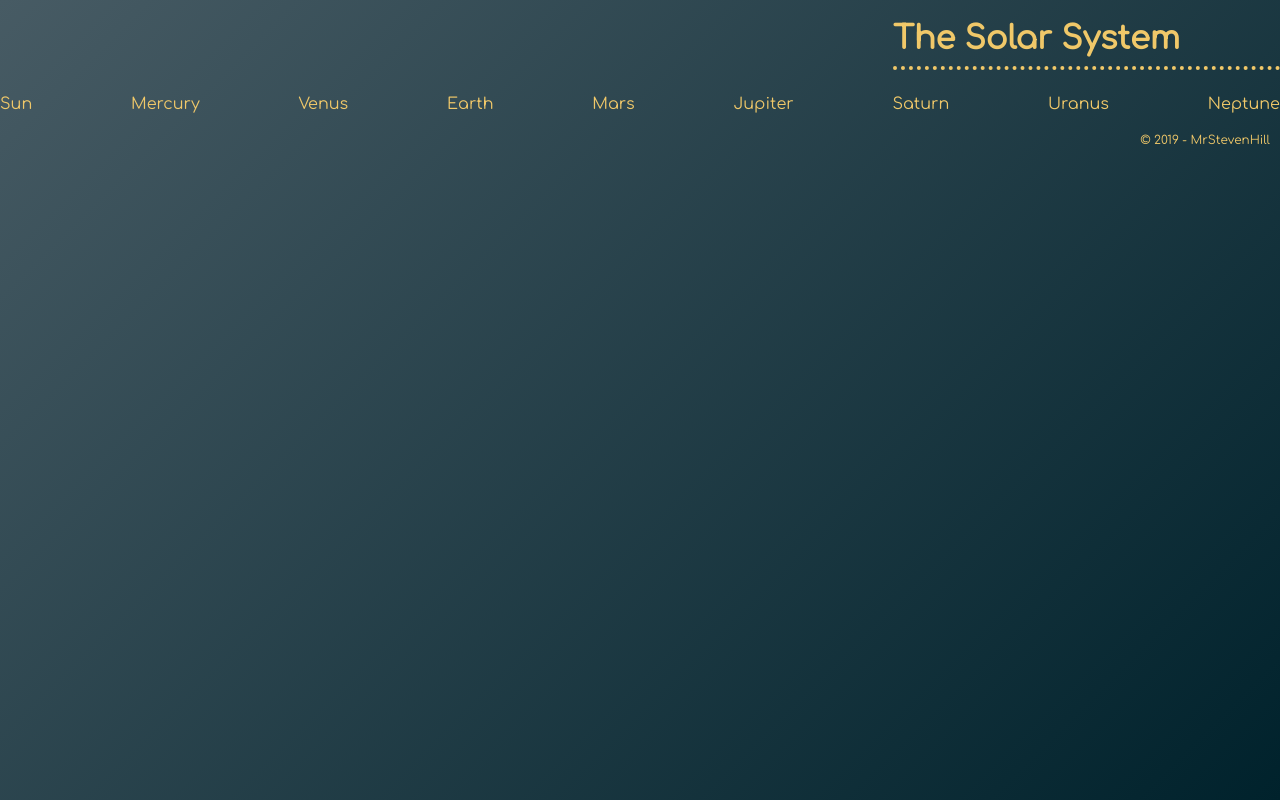
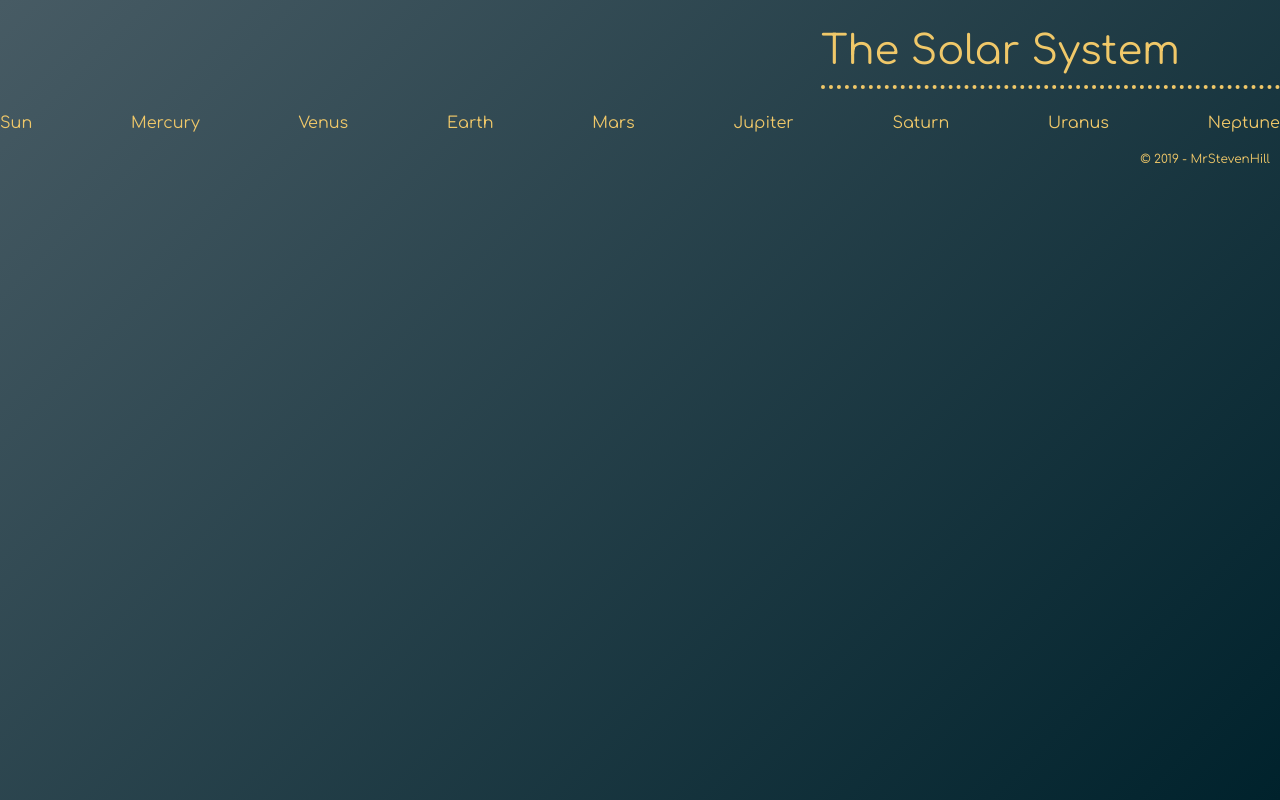
Before and after one commit to MrStevenHill/inclusive-planets, a React (Create React App) app: page / in a window 1280 px wide. Built offline with nearby package versions, Linux system fonts and the light colour scheme.

Commit message:
Style h1

```diff
--- a/src/Theme.js
+++ b/src/Theme.js
@@ -25,6 +25,11 @@ const GlobalStyles = createGlobalStyle`
     text-decoration: none;
     color: ${themeSettings.color.secondary};
   }
+  h1 {
+    font-weight: 500;
+    line-height: 1.2;
+    font-size: 2.5em;
+  }
 `;
 
 const Theme = ({ children }) => (
```
